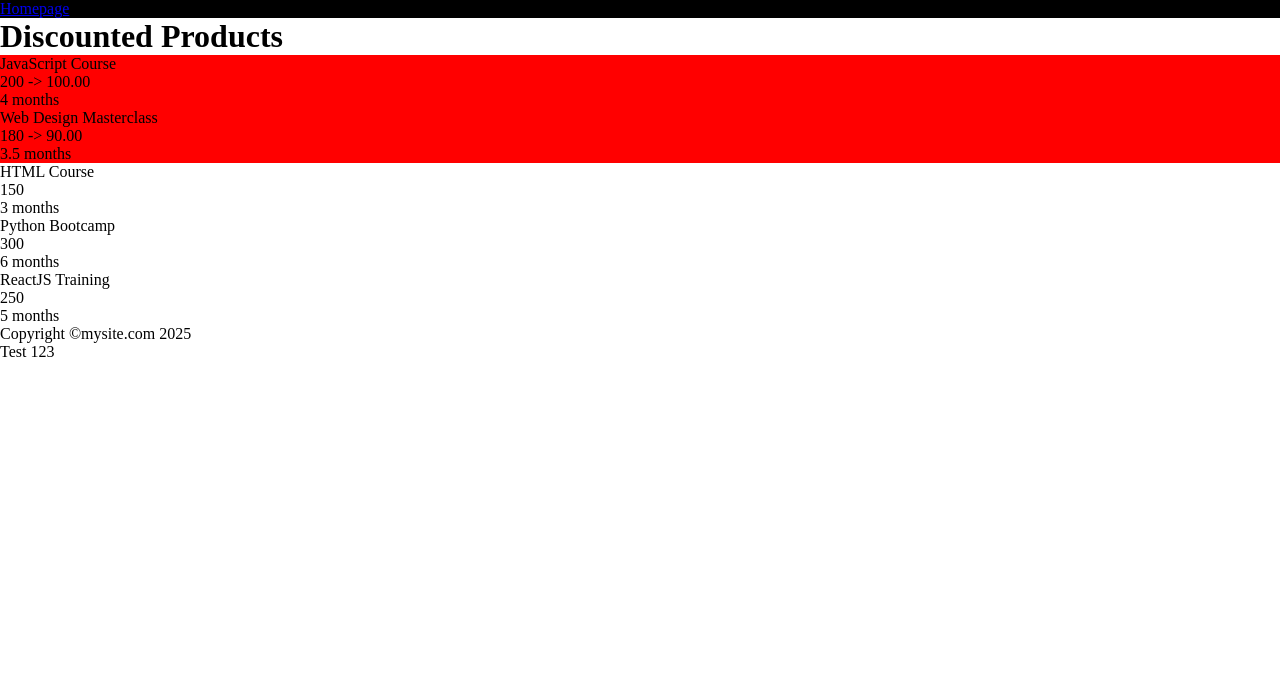
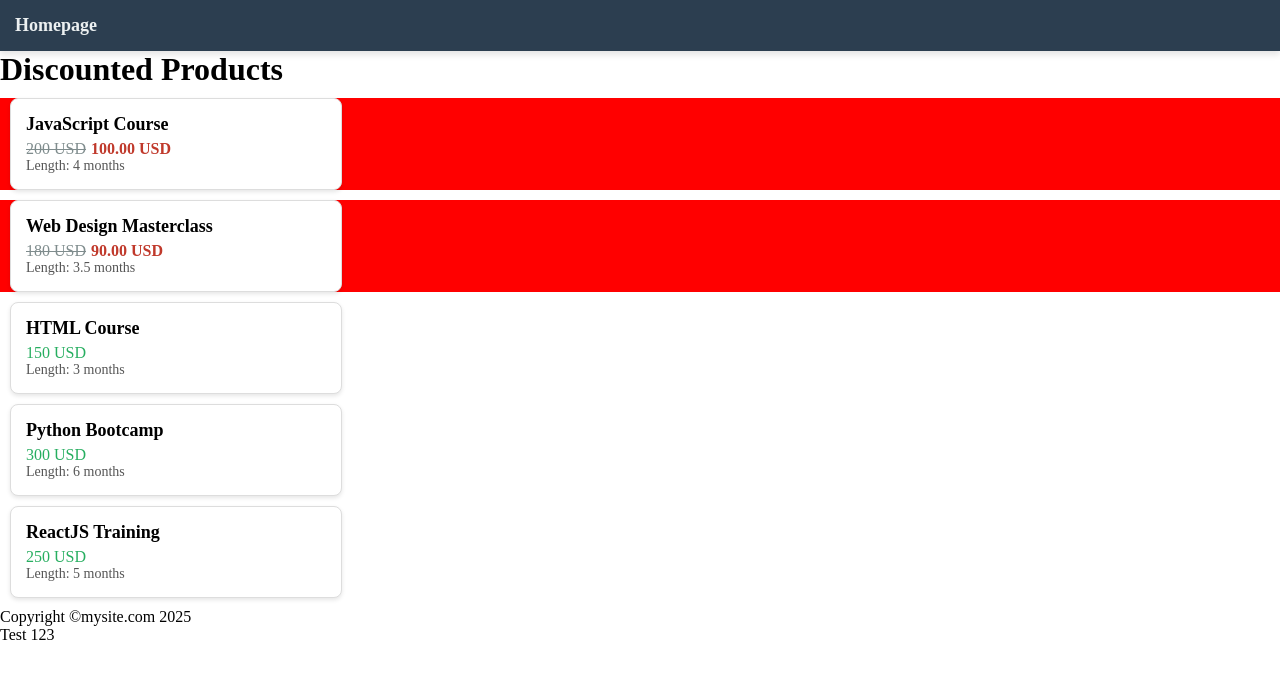
Before and after one commit to ITMentorstva/vue-6, a Vue app: page / in a window 1280 px wide. Shown: the top 678 px of the page. Built offline with nearby package versions, Linux system fonts and the light colour scheme.

Commit message:
* details css

```diff
--- a/src/assets/css/partials/navigation.css
+++ b/src/assets/css/partials/navigation.css
@@ -1,4 +1,20 @@
+nav {
+    background-color: #2c3e50;
+    padding: 15px;
+    display: flex;
+    justify-content: flex-start;
+    align-items: center;
+    box-shadow: 0 4px 6px rgba(0, 0, 0, 0.1);
+}
 
-nav {
-    background-color: black;
+nav a {
+    color: #ecf0f1;
+    text-decoration: none;
+    font-size: 18px;
+    font-weight: bold;
+    transition: color 0.3s ease-in-out;
 }
+
+nav a:hover {
+    color: #1abc9c;
+}
--- /dev/null
+++ b/src/assets/css/partials/productDetails.css
@@ -0,0 +1,40 @@
+.product-card {
+    border: 1px solid #ddd;
+    padding: 15px;
+    margin: 10px;
+    border-radius: 8px;
+    box-shadow: 0 2px 4px rgba(0, 0, 0, 0.1);
+    background-color: #fff;
+    max-width: 300px;
+}
+
+.product-name {
+    font-size: 18px;
+    font-weight: bold;
+    margin-bottom: 5px;
+}
+
+.product-price {
+    font-size: 16px;
+    color: #27ae60;
+}
+
+.product-discounted {
+    font-size: 16px;
+    color: #c0392b;
+}
+
+.original-price {
+    text-decoration: line-through;
+    margin-right: 5px;
+    color: #7f8c8d;
+}
+
+.discounted-price {
+    font-weight: bold;
+}
+
+.product-length {
+    font-size: 14px;
+    color: #555;
+}
--- a/src/components/Products/Details.vue
+++ b/src/components/Products/Details.vue
@@ -1,6 +1,6 @@
 
 <template>
-  <div v-for="product in notDiscountedProducts" :key="product.id">
+  <div class="product-container" v-for="product in notDiscountedProducts" :key="product.id">
     <ProductInfo :product="product" />
   </div>
 </template>
@@ -21,3 +21,5 @@ export default {
 }
 
 </script>
+
+<style src="@/assets/css/partials/productDetails.css"></style>
--- a/src/components/Products/Info.vue
+++ b/src/components/Products/Info.vue
@@ -1,8 +1,13 @@
 <template>
-  <p>{{ product.name }}</p>
-  <p v-if="product.discount === null">{{ product.price }}</p>
-  <p v-else>{{ product.price}} -> {{ getDiscountedPrice(product) }}</p>
-  <p>{{ product.length }}</p>
+  <div class="product-card">
+    <p class="product-name">{{ product.name }}</p>
+    <p v-if="product.discount === null" class="product-price">{{ product.price }} USD</p>
+    <p v-else class="product-discounted">
+      <span class="original-price">{{ product.price }} USD</span>
+      <span class="discounted-price">{{ getDiscountedPrice(product) }} USD</span>
+    </p>
+    <p class="product-length">Length: {{ product.length }}</p>
+  </div>
 </template>
 
 <script>
```
